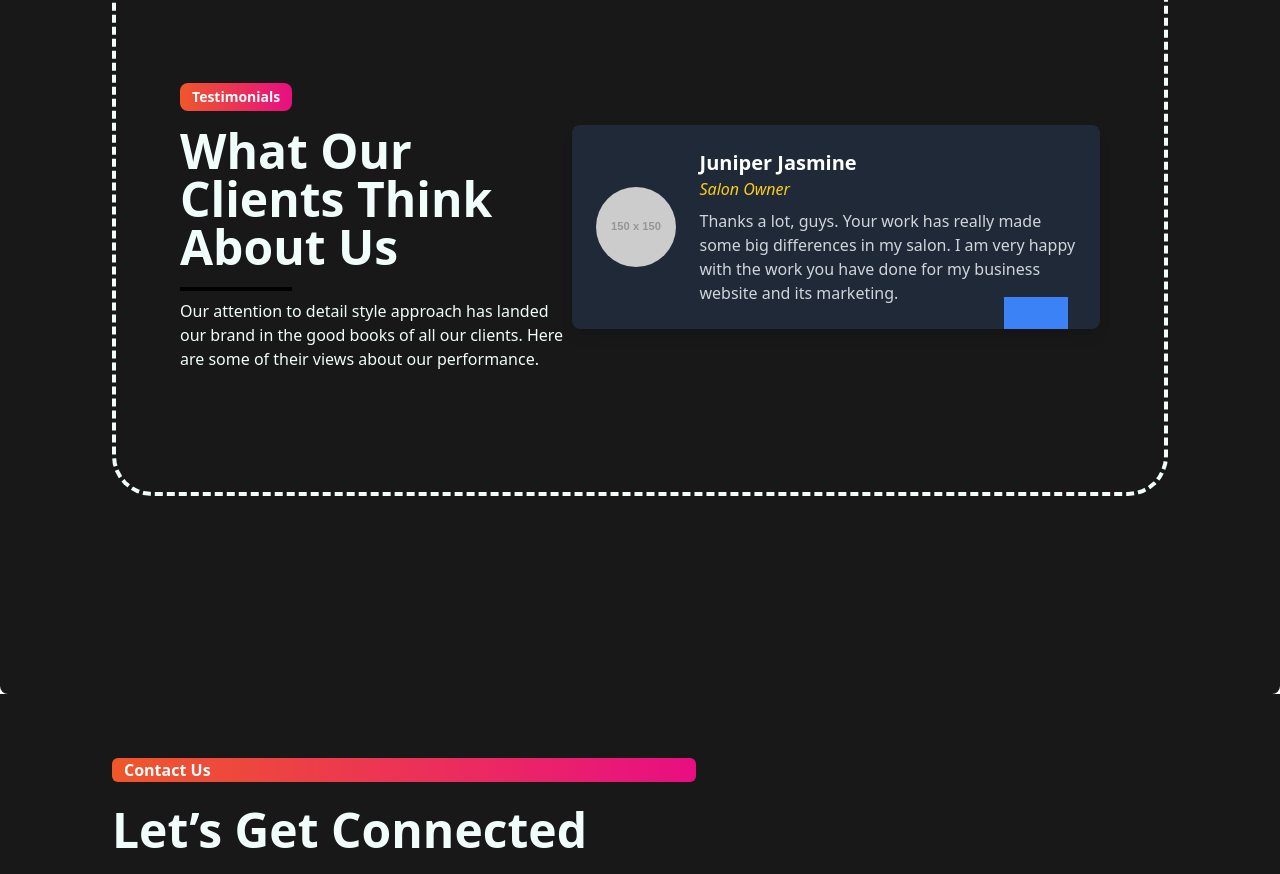
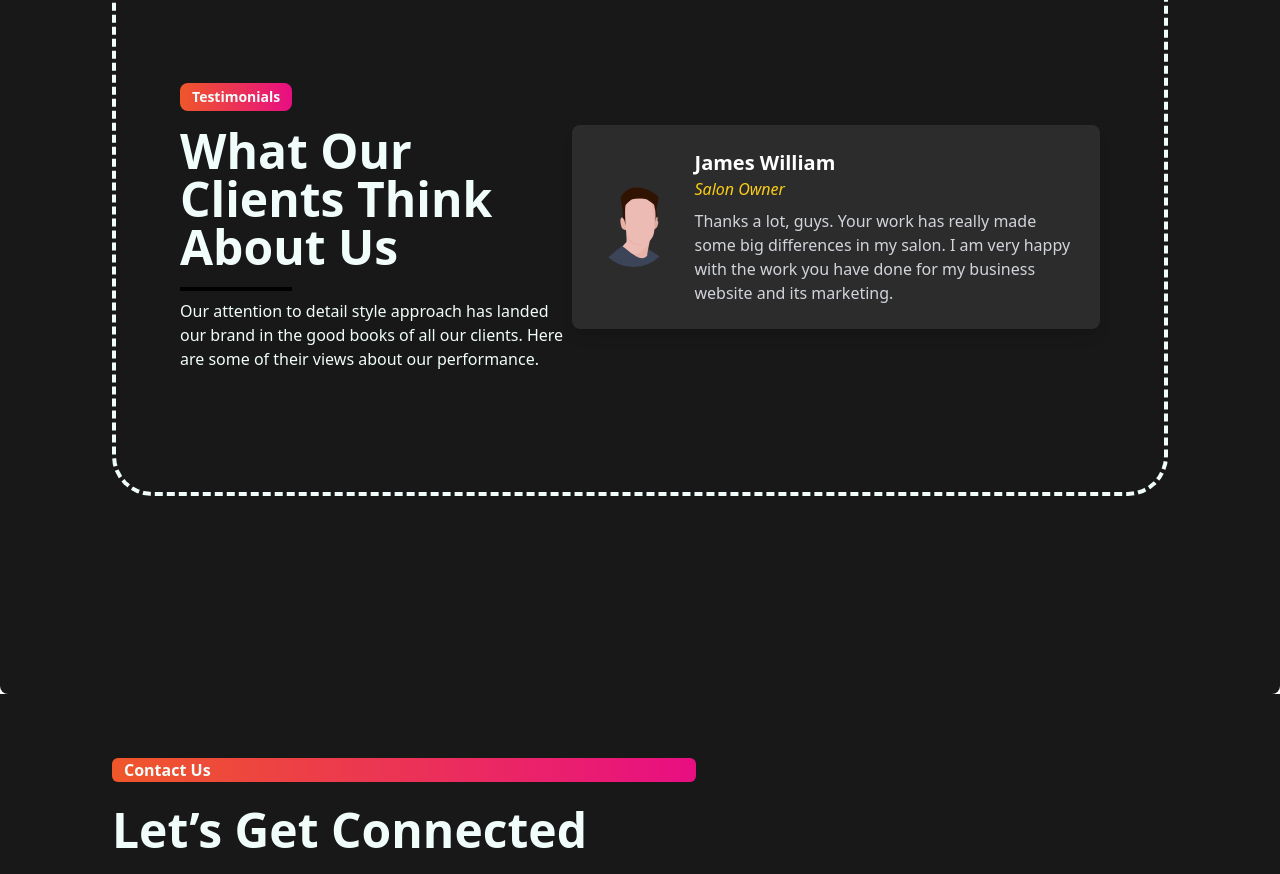
Before and after one commit to SamiiiU/Logovive, a React (Create React App) app: page / in a window 1280 px wide. Shown: the part 6508-7382 px from the top of the page. Built offline with nearby package versions, Linux system fonts and the light colour scheme.

Commit message:
testimonal revised

```diff
--- a/src/Common/Tetimonal.jsx
+++ b/src/Common/Tetimonal.jsx
@@ -1,5 +1,5 @@
 import React from 'react';
-
+import client1 from '../Assets/client1.webp'
 const Testimonial = () => {
   return (
     <div className="sm:h-screen py-16 relative md:px-28 sm:px-16 px-8 text-teal-50  bg-[#181818] rounded-lg">
@@ -24,17 +24,17 @@ const Testimonial = () => {
       </div>
 
       {/* Testimonial Card */}
-      <div className="relative p-6 bg-gray-800 rounded-lg shadow-lg">
-        <div className="flex items-center">
+      <div className="relative p-6 bg-[#2c2c2c] rounded-lg shadow-lg">
+        <div className="flex flex-col items-center md:flex-row">
           {/* Client Image */}
           <img
-            src="https://via.placeholder.com/150"
+            src={client1}
             alt="Client"
             className="w-20 h-20 mr-6 rounded-full"
           />
           {/* Client Details */}
           <div>
-            <h4 className="text-xl font-semibold text-white">Juniper Jasmine</h4>
+            <h4 className="text-xl font-semibold text-white">James William</h4>
             <p className="italic text-yellow-400">Salon Owner</p>
             <blockquote className="mt-2 text-gray-300">
               Thanks a lot, guys. Your work has really made some big differences in my salon. I am very happy with the work you have done for my business website and its marketing.
@@ -43,7 +43,7 @@ const Testimonial = () => {
         </div>
 
         {/* Decorative Arrow (Optional) */}
-        <div className="absolute bottom-0 w-16 h-8 bg-blue-500 right-8"></div>
+        {/* <div className="absolute bottom-0 w-16 h-8 bg-blue-500 right-8"></div> */}
       </div>
       </div>
     </div>
```
Also changed, not shown: src/Assets/client1.webp (added), src/Assets/logo.png (deleted).
